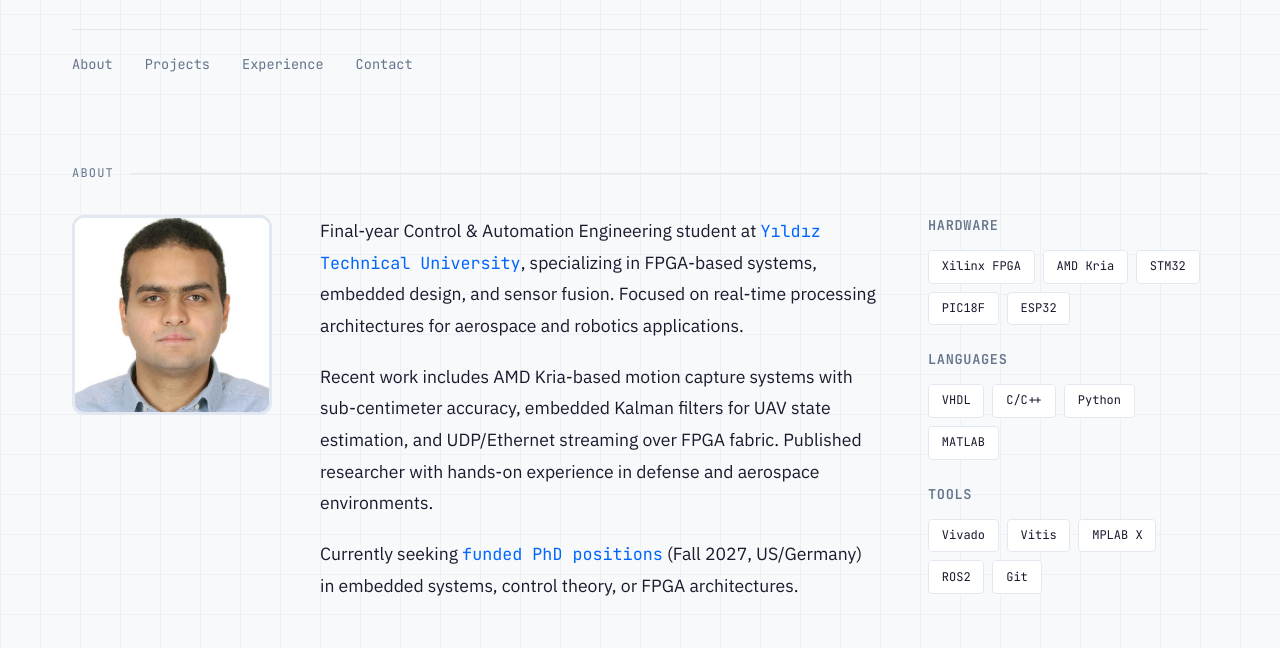
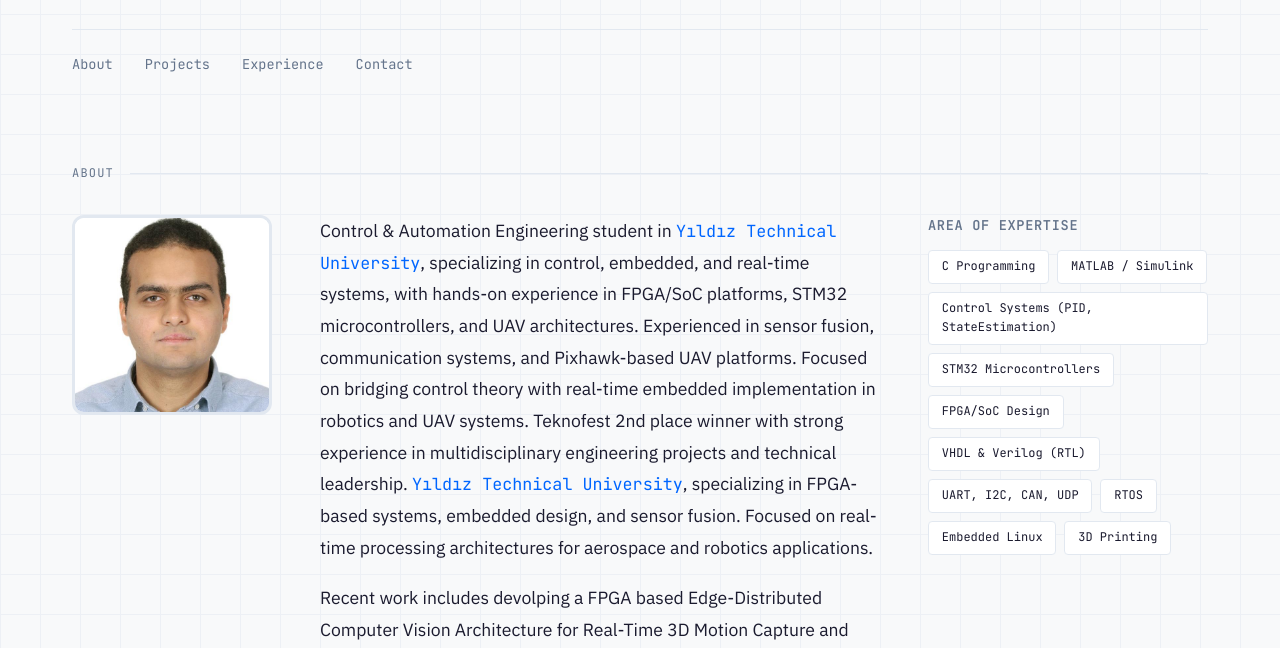
Before and after one commit to GQP3715/Mohamed-Elmahlavy, a plain HTML site: page index.html in a window 1280 px wide. Shown: the part 146-794 px from the top of the page. Drawn offline with Linux system fonts and the light colour scheme.

Commit message:
version 1.0.5

```diff
--- a/index.html
+++ b/index.html
@@ -537,38 +537,23 @@
             <div class="about-content">
                 <img src="Mohamed_Elmahlavy_foto.jpg" alt="Mohamed Elmahlawy" class="profile-photo">
                 <div class="bio">
-                    <p>Final-year Control & Automation Engineering student at <span class="highlight">Yıldız Technical University</span>, specializing in FPGA-based systems, embedded design, and sensor fusion. Focused on real-time processing architectures for aerospace and robotics applications.</p>
-                    <p>Recent work includes AMD Kria-based motion capture systems with sub-centimeter accuracy, embedded Kalman filters for UAV state estimation, and UDP/Ethernet streaming over FPGA fabric. Published researcher with hands-on experience in defense and aerospace environments.</p>
-                    <p>Currently seeking <span class="highlight">funded PhD positions</span> (Fall 2027, US/Germany) in embedded systems, control theory, or FPGA architectures.</p>
+                    <p>Control & Automation Engineering student in <span class="highlight">Yıldız Technical University</span>, specializing in control, embedded, and real-time systems, with hands-on experience in FPGA/SoC platforms, STM32 microcontrollers, and UAV architectures. Experienced in sensor fusion, communication systems, and Pixhawk-based UAV platforms. Focused on bridging control theory with real-time embedded implementation in robotics and UAV systems. Teknofest 2nd place winner with strong experience in multidisciplinary engineering projects and technical leadership. <span class="highlight">Yıldız Technical University</span>, specializing in FPGA-based systems, embedded design, and sensor fusion. Focused on real-time processing architectures for aerospace and robotics applications.</p>
+                    <p>Recent work includes devolping a FPGA based Edge-Distributed Computer Vision Architecture for Real-Time 3D Motion Capture and Robotic Teleoperation Sponsored By  <span class="highlight">AMD</span>. also Getting Second Place in <span class="highlight">Teknofest</span>.</p>
                 </div>
                 <div class="skills-grid">
                     <div class="skill-category">
-                        <h3>Hardware</h3>
+                        <h3>AREA OF EXPERTISE</h3>
                         <div class="skill-tags">
-                            <span class="tag">Xilinx FPGA</span>
-                            <span class="tag">AMD Kria</span>
-                            <span class="tag">STM32</span>
-                            <span class="tag">PIC18F</span>
-                            <span class="tag">ESP32</span>
-                        </div>
-                    </div>
-                    <div class="skill-category">
-                        <h3>Languages</h3>
-                        <div class="skill-tags">
-                            <span class="tag">VHDL</span>
-                            <span class="tag">C/C++</span>
-                            <span class="tag">Python</span>
-                            <span class="tag">MATLAB</span>
-                        </div>
-                    </div>
-                    <div class="skill-category">
-                        <h3>Tools</h3>
-                        <div class="skill-tags">
-                            <span class="tag">Vivado</span>
-                            <span class="tag">Vitis</span>
-                            <span class="tag">MPLAB X</span>
-                            <span class="tag">ROS2</span>
-                            <span class="tag">Git</span>
+                            <span class="tag">C Programming</span>
+                            <span class="tag">MATLAB / Simulink</span>
+                            <span class="tag">Control Systems (PID, StateEstimation)</span>
+                            <span class="tag">STM32 Microcontrollers</span>
+                            <span class="tag">FPGA/SoC Design</span>
+                            <span class="tag">VHDL & Verilog (RTL)</span>
+                            <span class="tag">UART, I2C, CAN, UDP</span>
+                            <span class="tag">RTOS</span>
+                            <span class="tag">Embedded Linux</span>
+                            <span class="tag">3D Printing</span>
                         </div>
                     </div>
                 </div>
```
